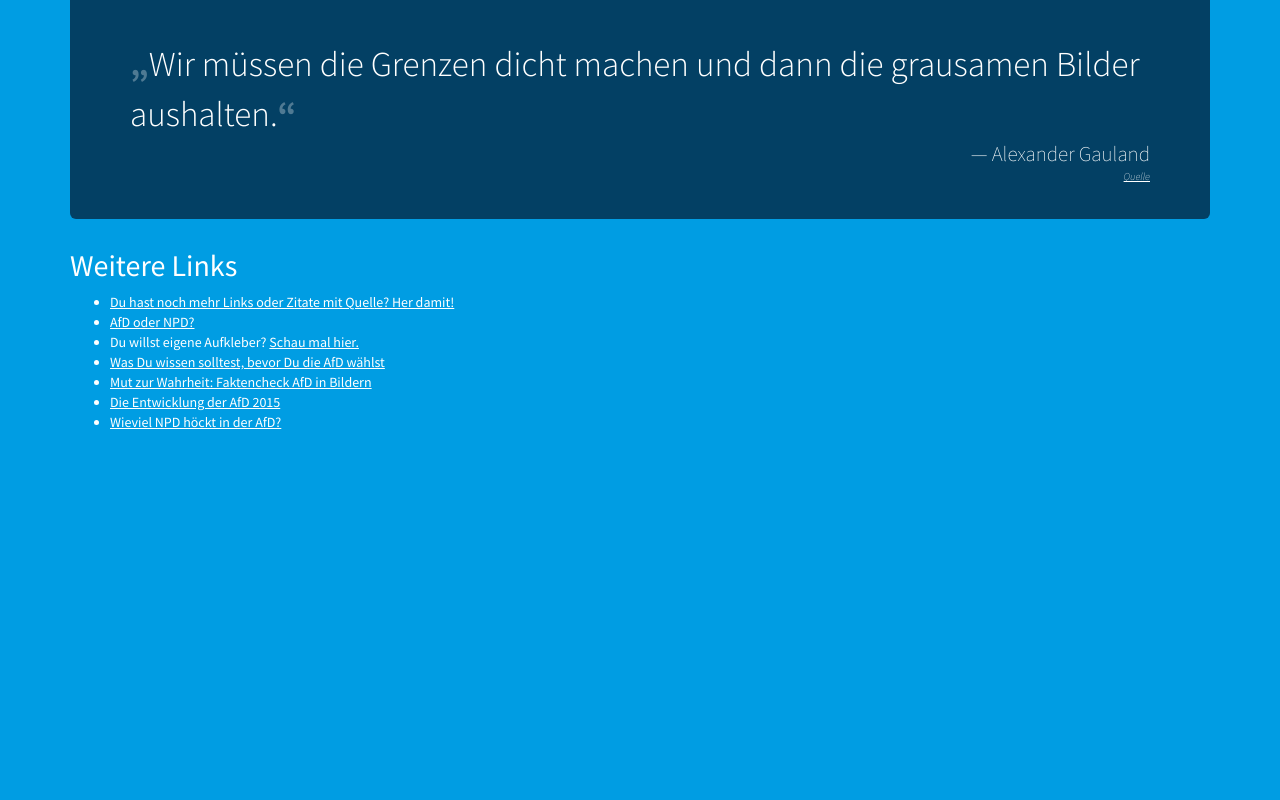
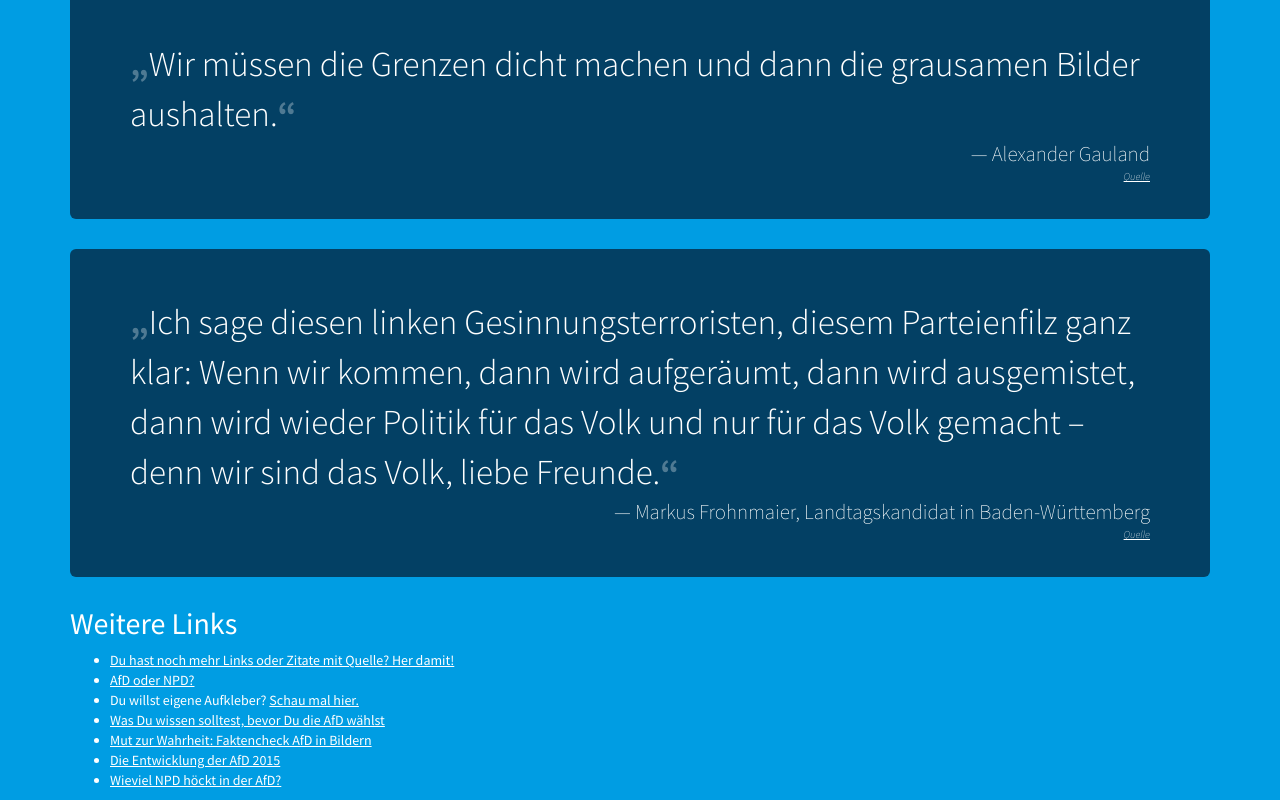
Before and after one commit to zeitschlag/wirsindafd, a plain HTML site: page index.html in a window 1280 px wide. Shown: the part 2059-2859 px from the top of the page. Before the commit the page ends 2501 px from the top, so only its background shows below. Drawn offline with nearby package versions, Linux system fonts and the light colour scheme.

Commit message:
Add comment by Markus Frohnmaier
He is a candidate in Baden-Würtemberg http://afd-bw.de/landtagskandidaten/
Found via Kattascha: http://kattascha.de/?p=2127

```diff
--- a/index.html
+++ b/index.html
@@ -72,6 +72,10 @@
         <p class="cite pull-right">Alexander Gauland <a href="http://www.zeit.de/politik/deutschland/2016-02/alexander-gauland-afd-fluechtlingskrise-fluechtlingspolitik-grenzen" target="_blank">Quelle</a></p>
       </div>
 
+      <div class="jumbotron">
+        <blockquote>Ich sage diesen linken Gesinnungsterroristen, diesem Parteienfilz ganz klar: Wenn wir kommen, dann wird aufgeräumt, dann wird ausgemistet, dann wird wieder Politik für das Volk und nur für das Volk gemacht – denn wir sind das Volk, liebe Freunde.</blockquote>
+        <p class="cite pull-right">Markus Frohnmaier, Landtagskandidat in Baden-Württemberg <a href="https://youtu.be/6znCu1VMr5Q?t=4m26s" target="_blank">Quelle</a></p>
+      </div>
 
       <footer class="footer">
     <h2>Weitere Links</h2>
```
